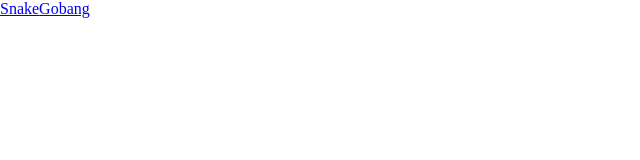
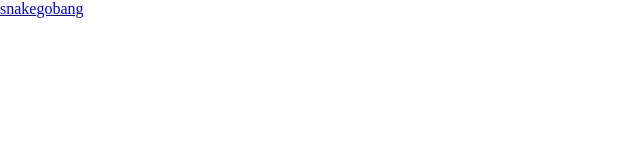
Before and after one commit to gssggssg/projects, a React (Create React App) app: page / in a window 1280 px wide. Shown: the top 160 px of the page, without its empty margins (0-640 px from the left). Built offline with nearby package versions, Linux system fonts and the light colour scheme.

Commit message:
feat-Increase the nav

```diff
--- a/src/App.tsx
+++ b/src/App.tsx
@@ -1,18 +1,14 @@
 import * as React from "react"
-// 引入routes组件
+import { renderRoutes, RouteConfig } from "react-router-config";
 import routes from "./routes";
-// 引入包管理工具
-import { renderRoutes, RouteConfig } from "react-router-config";
+import Navigation from "./pages/Navigation";
 
 const App = () => {
   return (
-    <div>
-      <ul>
-        <a href="/snake">Snake</a>
-        <a href="/gobang">Gobang</a>
-      </ul>
+    <>
+      <Navigation />
       {renderRoutes(routes as RouteConfig[])}
-    </div>
+    </>
   );
 }
 
--- /dev/null
+++ b/src/pages/Navigation/index.scss
@@ -0,0 +1 @@
+// navigation Scss 菜单
--- /dev/null
+++ b/src/pages/Navigation/index.tsx
@@ -0,0 +1,13 @@
+import * as React from "react";
+import "./index.scss";
+
+const Navigation = () => {
+  return (
+    <nav>
+      <a href="/snake">snake</a>
+      <a href="/gobang">gobang</a>
+    </nav>
+  )
+}
+
+export default Navigation;
```
